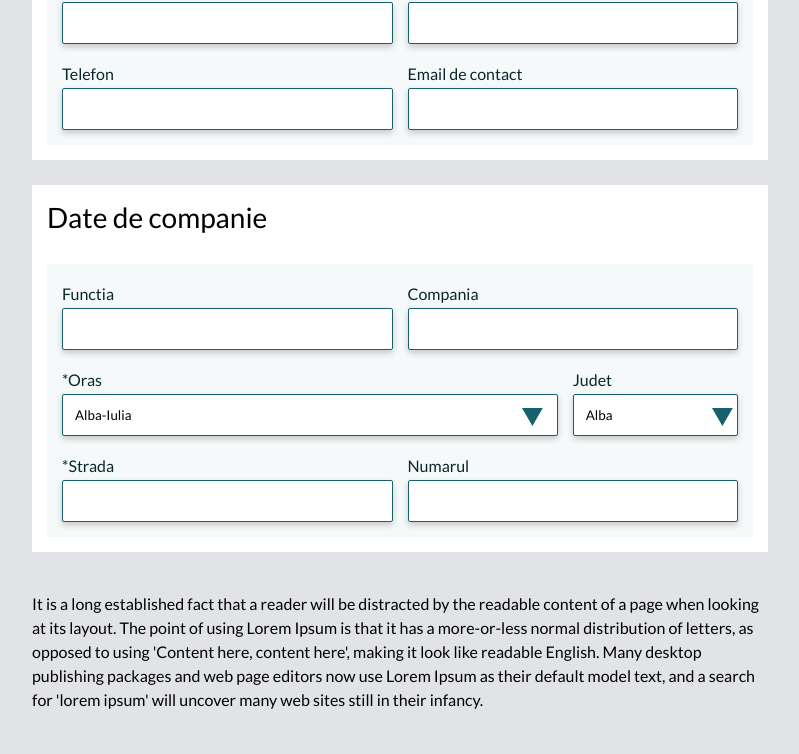
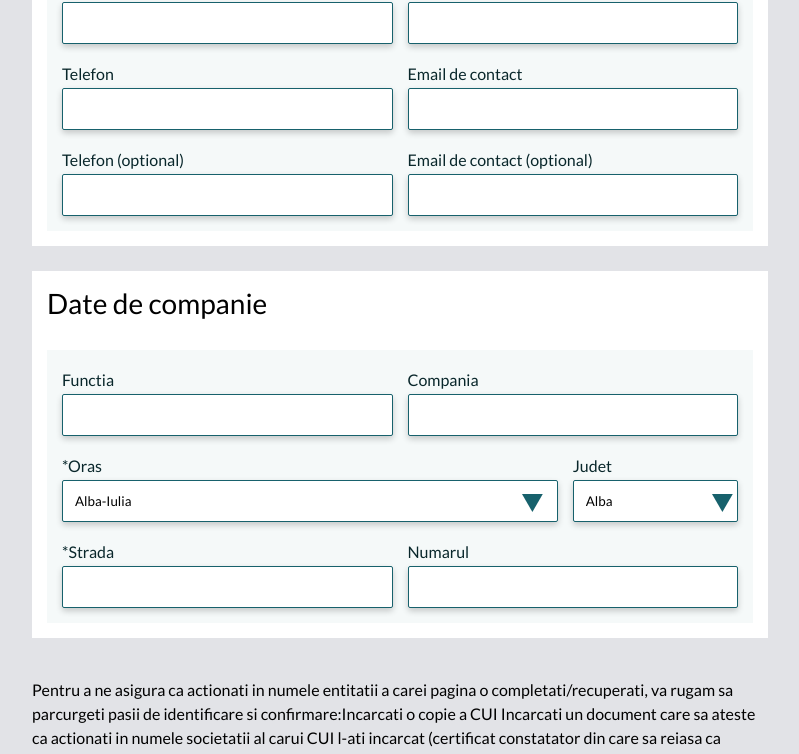
Before and after one commit to galoscar07/vud-frontend, a React (Create React App) app: page /admin-data in a window 1280 px wide. Shown: the part 509-1263 px from the top of the page, without its empty margins (240-1039 px from the left). Built offline with nearby package versions, Linux system fonts and the light colour scheme.

Commit message:
Added some API calls

```diff
--- a/src/pages/AdminData/AdminData.js
+++ b/src/pages/AdminData/AdminData.js
@@ -1,9 +1,26 @@
 import React from 'react'
 import "./AdminData.scss"
+import {API_MAP, getAPILink, makeRequestLogged, routes} from "../../utils/routes";
+import {getAuthTokenFromLocal} from "../../utils/localStorage";
+import {useNavigate} from "react-router-dom";
 
 const AdminData = () => {
+    const navigate = useNavigate();
 
-    const [values, setValues] = React.useState({});
+    const [values, setValues] = React.useState({
+        firstName: '',
+        lastName: '',
+        phoneNo: '',
+        email: '',
+        phoneNoOpt: '',
+        emailOpt: '',
+        company: '',
+        position: '',
+        streetNo: '',
+        // TODO Handle this
+        county: 'Bucuresti',
+        town: 'Bucuresti',
+    });
     const handleFieldChange = (value, title) => {
         setValues((prevState) => ({ ...prevState, [title]: value }));
     };
@@ -11,11 +28,40 @@ const AdminData = () => {
     const handleSubmit = (event) => {
         console.log(values);
         event.preventDefault();
+        // TODO Validate data
+        makeRequestLogged(
+          getAPILink(API_MAP.UPDATE_ADMIN_DATA),
+          'PUT',
+          JSON.stringify({
+              first_name: values.firstName,
+              last_name: values.lastName,
+              phone_number:	values.phoneNo,
+              contact_email:	values.email,
+              phone_number_optional: values.phoneNoOpt,
+              contact_email_optional: values.emailOpt,
+              company: values.company,
+              company_role: values.position,
+              // TODO Handle change on value
+              county: 'Bucuresti',
+              town: 'Bucuresti',
+              street: values.street,
+              number: values.streetNo,
+          }),
+          getAuthTokenFromLocal()
+        ).then((response) => response.json())
+          .then((resp)=> {
+              if (resp.success === 'Saved') {
+                  navigate(routes.ADD_UNIT)
+              }
+          })
+          .catch((err) => {
+
+          })
     };
+
     const deleteFile = () => {
+        // TODO Finish this
     }
-
-    //TODO figure out delete file & how to send file to BE;
 
     const updateList = (name, value) => {
         let input = document.getElementById('file');
@@ -67,6 +113,22 @@ const AdminData = () => {
                                         onChange={(e) => {
                                             handleFieldChange(e.target.value, e.target.name);
                                         }} />
+                                </div>
+                            </div>
+                            <div className="col-2">
+                                <div className="input-wrapper">
+                                    <label>Telefon (optional)</label>
+                                    <input name="phoneNoOpt" type="text" value={values.phoneNoOpt}
+                                           onChange={(e) => {
+                                               handleFieldChange(e.target.value, e.target.name);
+                                           }} />
+                                </div>
+                                <div className="input-wrapper">
+                                    <label>Email de contact (optional)</label>
+                                    <input name="emailOpt" type="text" value={values.emailOpt}
+                                           onChange={(e) => {
+                                               handleFieldChange(e.target.value, e.target.name);
+                                           }} />
                                 </div>
                             </div>
                         </div>
@@ -128,12 +190,13 @@ const AdminData = () => {
                             </div>
                         </div>
                     </div>
-                    <p>It is a long established fact that a reader will be distracted by the readable content of a page
-                        when looking at its layout. The point of using Lorem Ipsum is that it has a more-or-less normal
-                        distribution of letters, as opposed to using 'Content here, content here', making it look like
-                        readable English. Many desktop publishing packages and web page editors now use Lorem Ipsum as
-                        their default model text, and a search for 'lorem ipsum' will uncover many web sites still in
-                        their infancy. </p>
+                    <p>
+                        Pentru a ne asigura ca actionati in numele entitatii a carei pagina o completati/recuperati,
+                        va rugam sa parcurgeti pasii de identificare si confirmare:Incarcati o copie a CUI Incarcati
+                        un document care sa ateste ca actionati in numele societatii al carui CUI l-ati incarcat
+                        (certificat constatator din care sa reiasa ca sunteti administrator sau un document de
+                        imputernicire din partea administratorului societatii – puteti folosi urmatorul model
+                    </p>
                     <div className="image-upload">
                         <label htmlFor="file">
                             <img
--- a/src/pages/Auth/Login/Login.js
+++ b/src/pages/Auth/Login/Login.js
@@ -95,12 +95,10 @@ const Login = () => {
           })
           .then((resp) => {
             if (resp.error === 'No profile') {
-              debugger
               navigate(routes.ADD_PROFILE)
             }
           })
           .catch((err) => {
-            debugger
           })
         // fetch(getAPILink(API_MAP.USER_PROFILE), )
         // console.log(data.access_token)
--- a/src/utils/routes.js
+++ b/src/utils/routes.js
@@ -11,12 +11,15 @@ export const API_MAP = {
   VERIFY_EMAIL: 'auth/email-verify/',
   // Refresh token
   REFRESH_TOKEN: 'auth/refresh-token/',
+  // Forget Password
+  FORGET_PASSWORD:'auth/password-reset-request',
   // CRUD User Profile
   // GET User Profile
   USER_PROFILE: 'auth/get-user-profile/',
   // POST Updated field is clinic / is doctor
-  UPDATE_USER_PROFILE: '/auth/update-user-profile-type/',
-  FORGET_PASSWORD:'auth/password-reset-request',
+  UPDATE_USER_PROFILE: 'auth/update-user-profile-type/',
+  // PUT Update admin data
+  UPDATE_ADMIN_DATA: 'auth/update-admin-data/'
 }
 
 export const getAPILink = (url) => {
```
